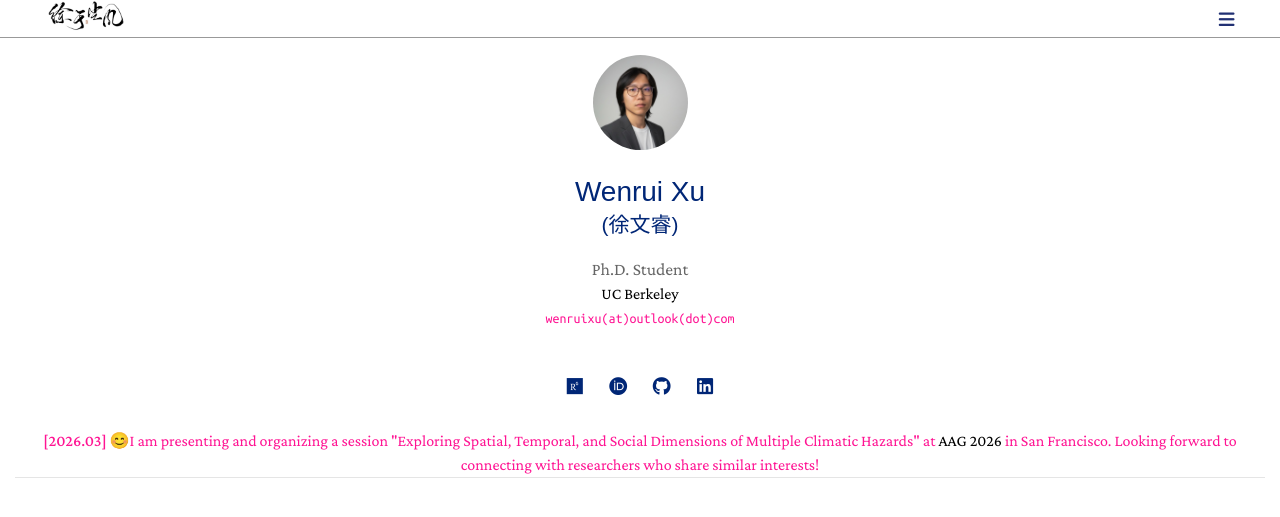
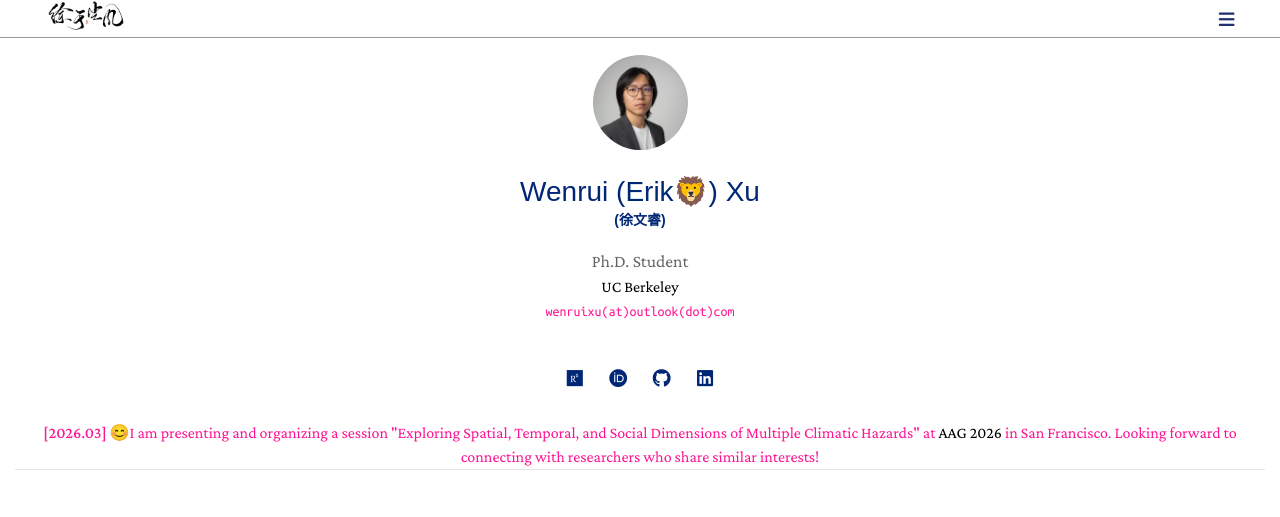
Before and after one commit to ruaruaxu/ruaruaxu.github.io, a Jekyll site: the page built from index.md, in a window 1280 px wide and 900 px high. Shown: the top 517 px of the window. Built offline with Jekyll 4.4.1, drawn with Linux system fonts in a browser that asks for light colours; a style sheet for code colours, icons or effects is not loaded.

Commit message:
Update homepage.html

```diff
--- a/_layouts/homepage.html
+++ b/_layouts/homepage.html
@@ -98,8 +98,8 @@
         {% endif %}
 
         <h1>
-          Wenrui Xu
-          <span style="display: block; font-size: 0.75em; margin-top: 5px; font-weight: 500;">(徐文睿)</span>
+          Wenrui (Erik🦁) Xu
+          <span style="display: block; font-size: 0.5em; margin-top: 5px; font-weight: 600;">(徐文睿)</span>
         </h1>
 
         {% if site.position %}
```
